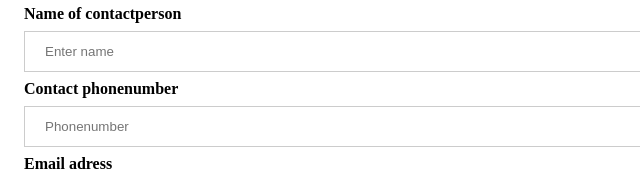
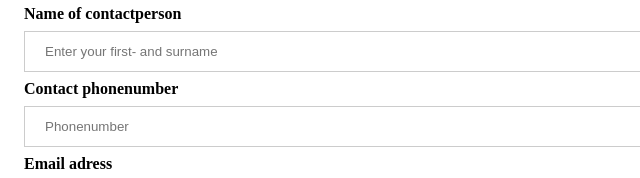
Before and after one commit to LouiseJaeger/Assignment-1, a plain HTML site: page beginner.html in a window 1280 px wide. Shown: the part 270-448 px from the top of the page, 0-640 px from the left. Drawn offline with Linux system fonts and the light colour scheme.

Commit message:
text changes
beginner and competitive

```diff
--- a/beginner.html
+++ b/beginner.html
@@ -30,7 +30,7 @@
     <input type="text" placeholder="Beginner or competitive" name="email" required>
 
     <label><b>Name of contactperson</b></label>
-    <input type="text" placeholder="Enter name" name="psw" required>
+    <input type="text" placeholder="Enter your first- and surname" name="psw" required>
 
     <label><b>Contact phonenumber</b></label>
     <input type="text" placeholder="Phonenumber" name="phonenumber" required>
```
Also changed, not shown: competitive.html (+1 -1 lines).
